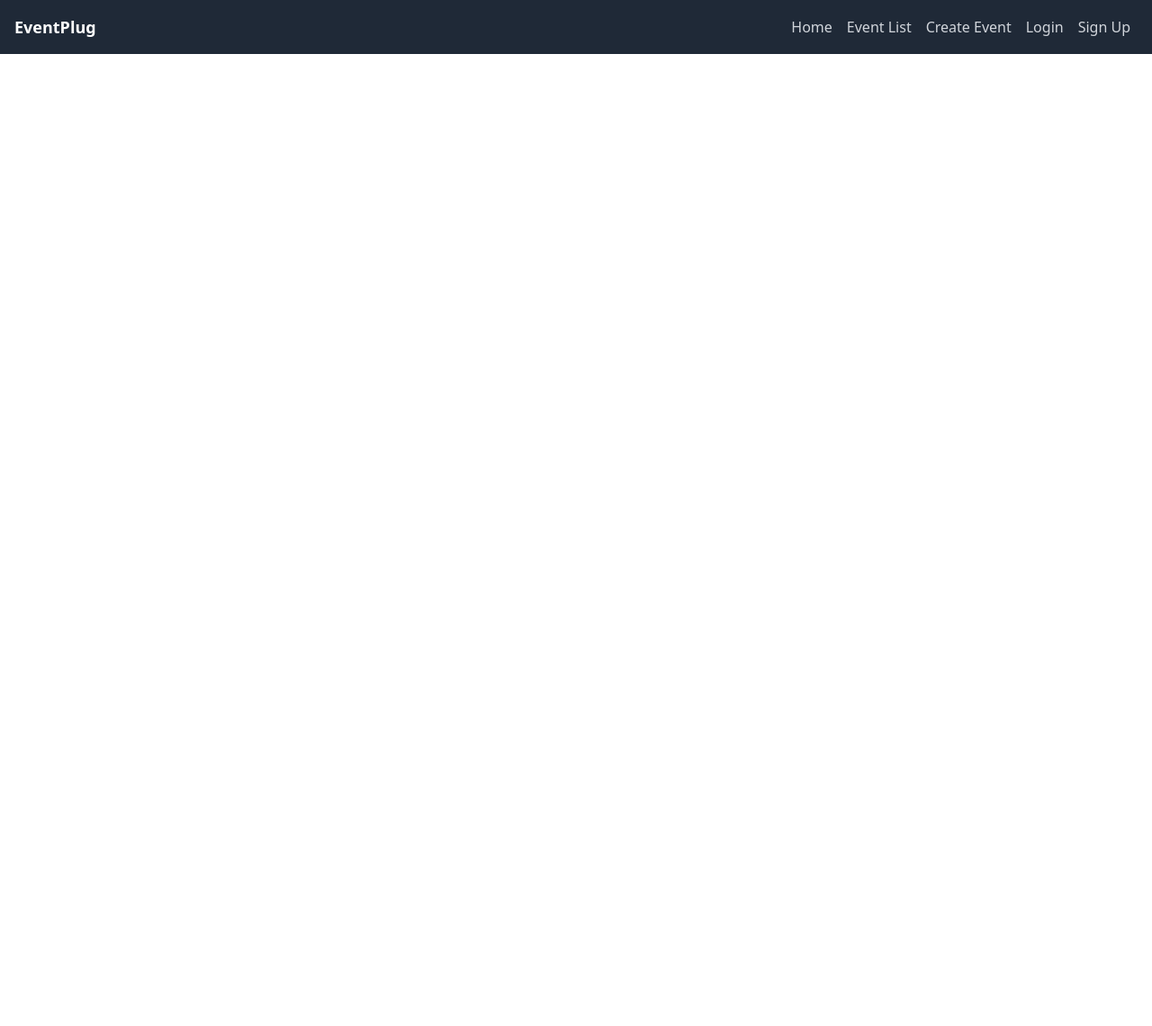
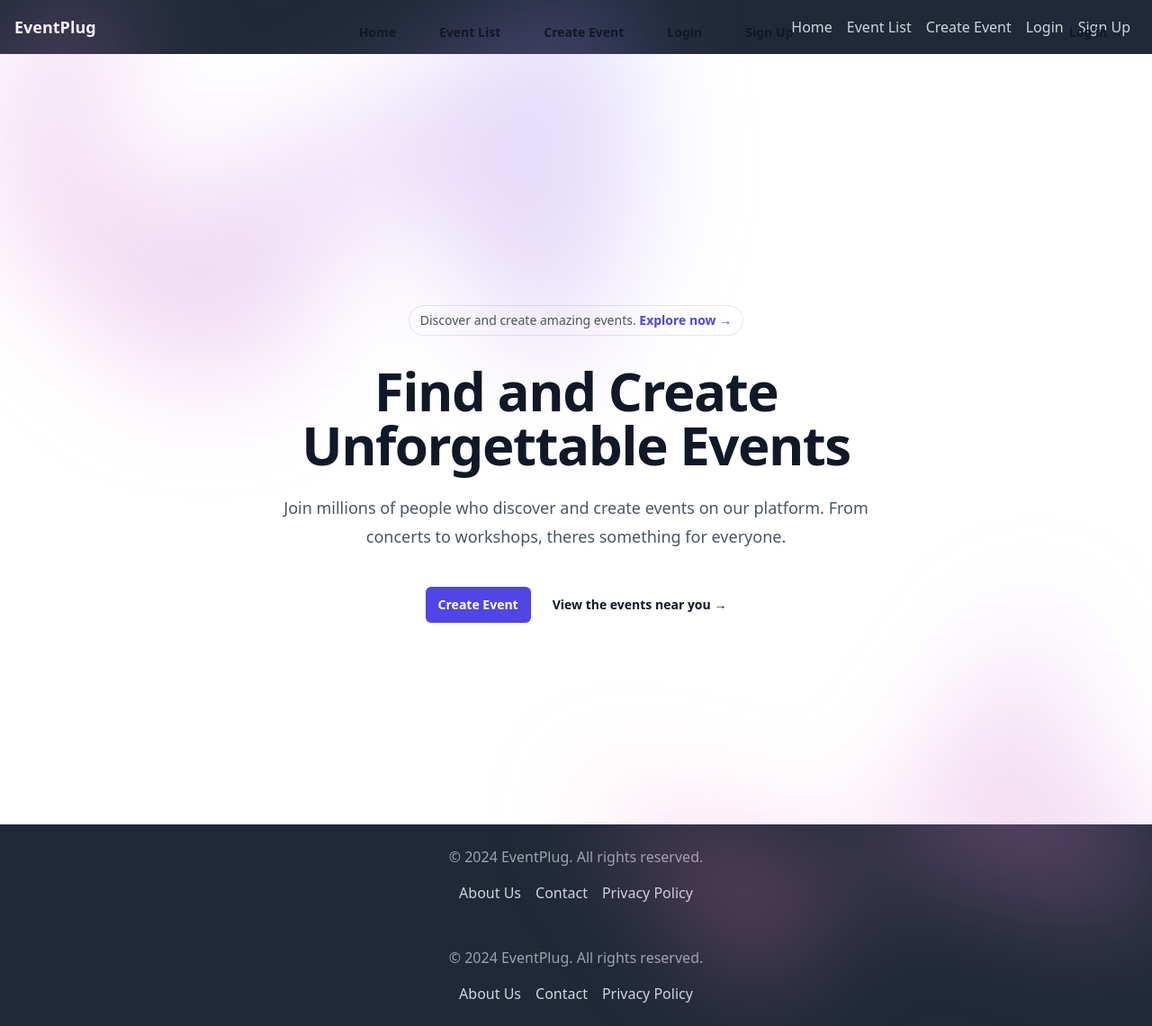
Before and after one commit to Sparklingbae/Ticketing-Website, a React (Vite) app in the folder client/: page /Home in a window 1280 px wide. Shown: the whole page at 90% size. Before the commit the page ends 800 px from the top, so only its background shows below. Built offline with nearby package versions, Linux system fonts and the light colour scheme.

Commit message:
Herosection and footer update

```diff
--- a/client/package.json
+++ b/client/package.json
@@ -10,6 +10,7 @@
     "preview": "vite preview"
   },
   "dependencies": {
+    "@headlessui/react": "^2.0.4",
     "@heroicons/react": "^2.1.3",
     "axios": "^1.7.2",
     "react": "^18.2.0",
--- a/client/src/App.jsx
+++ b/client/src/App.jsx
@@ -4,6 +4,8 @@ import Login from "./components/Login"
 import SignUp from "./components/SignUp"
 import EventList from "./components/EventList"
 import Home from './components/Home'
+import Footer from './components/Footer'
+import HeroSection from './components/HeroSection'
 
 const App = () => {
 
@@ -19,7 +21,10 @@ const App = () => {
             <Route path="/eventlist" element={<Home />} />
           </Routes>
         </BrowserRouter>
-      </div>
+
+      <Footer />
+
+    </div>
 
   )
 }
--- a/client/src/components/CreateEvent.jsx
+++ b/client/src/components/CreateEvent.jsx
@@ -0,0 +1,12 @@
+/* eslint-disable no-unused-vars */
+import React from 'react'
+
+const CreateEvent = () => {
+  return (
+    <div>
+
+    </div>
+  )
+}
+
+export default CreateEvent
--- a/client/src/components/Footer.jsx
+++ b/client/src/components/Footer.jsx
@@ -1,9 +1,19 @@
+/* eslint-disable no-unused-vars */
+import React from 'react';
+
 const Footer = () => {
   return (
-    <div>
+    <footer className="bg-gray-800 text-white py-6">
+      <div className="container mx-auto text-center">
+        <p className="text-gray-400">&copy; {new Date().getFullYear()} EventPlug. All rights reserved.</p>
+        <div className="mt-4">
+          <a href="/about" className="text-gray-300 hover:text-white mx-2">About Us</a>
+          <a href="/contact" className="text-gray-300 hover:text-white mx-2">Contact</a>
+          <a href="/privacy" className="text-gray-300 hover:text-white mx-2">Privacy Policy</a>
+        </div>
+      </div>
+    </footer>
+  );
+};
 
-    </div>
-  )
-}
-
-export default Footer
+export default Footer;
--- /dev/null
+++ b/client/src/components/HeroSection.jsx
@@ -0,0 +1,152 @@
+/* eslint-disable no-unused-vars */
+import React, { useState } from 'react';
+import { Dialog } from '@headlessui/react';
+import { Bars3Icon, XMarkIcon } from '@heroicons/react/24/outline';
+
+const navigation = [
+  { name: 'Home', href: '/' },
+  { name: 'Event List', href: '/eventlist' },
+  { name: 'Create Event', href: '/create' },
+  { name: 'Login', href: '/login' },
+  { name: 'Sign Up', href: '/register' }
+];
+
+function HeroSection() {
+  const [mobileMenuOpen, setMobileMenuOpen] = useState(false);
+
+  return (
+    <div className="bg-white">
+      <header className="absolute inset-x-0 top-0 z-50">
+        <nav className="flex items-center justify-between p-6 lg:px-8" aria-label="Global">
+          <div className="flex lg:flex-1">
+            <a href="#" className="-m-1.5 p-1.5">
+              <span className="sr-only">EventPlug</span>
+            </a>
+          </div>
+          <div className="flex lg:hidden">
+            <button
+              type="button"
+              className="-m-2.5 inline-flex items-center justify-center rounded-md p-2.5 text-gray-700"
+              onClick={() => setMobileMenuOpen(true)}
+            >
+              <span className="sr-only">Open main menu</span>
+              <Bars3Icon className="h-6 w-6" aria-hidden="true" />
+            </button>
+          </div>
+          <div className="hidden lg:flex lg:gap-x-12">
+            {navigation.map((item) => (
+              <a key={item.name} href={item.href} className="text-sm font-semibold leading-6 text-gray-900">
+                {item.name}
+              </a>
+            ))}
+          </div>
+          <div className="hidden lg:flex lg:flex-1 lg:justify-end">
+            <a href="#" className="text-sm font-semibold leading-6 text-gray-900">
+              Log in <span aria-hidden="true">&rarr;</span>
+            </a>
+          </div>
+        </nav>
+        <Dialog className="lg:hidden" open={mobileMenuOpen} onClose={() => setMobileMenuOpen(false)}>
+          <div className="fixed inset-0 z-50" />
+          <Dialog.Panel className="fixed inset-y-0 right-0 z-50 w-full overflow-y-auto bg-white px-6 py-6 sm:max-w-sm sm:ring-1 sm:ring-gray-900/10">
+            <div className="flex items-center justify-between">
+              <a href="#" className="-m-1.5 p-1.5">
+                <span className="sr-only">Your Company</span>
+                <img
+                  className="h-8 w-auto"
+                  src="https://tailwindui.com/img/logos/mark.svg?color=indigo&shade=600"
+                  alt="Your Company" />
+              </a>
+              <button
+                type="button"
+                className="-m-2.5 rounded-md p-2.5 text-gray-700"
+                onClick={() => setMobileMenuOpen(false)}
+              >
+                <span className="sr-only">Close menu</span>
+                <XMarkIcon className="h-6 w-6" aria-hidden="true" />
+              </button>
+            </div>
+            <div className="mt-6 flow-root">
+              <div className="-my-6 divide-y divide-gray-500/10">
+                <div className="space-y-2 py-6">
+                  {navigation.map((item) => (
+                    <a
+                      key={item.name}
+                      href={item.href}
+                      className="-mx-3 block rounded-lg px-3 py-2 text-base font-semibold leading-7 text-gray-900 hover:bg-gray-50"
+                    >
+                      {item.name}
+                    </a>
+                  ))}
+                </div>
+                <div className="py-6">
+                  <a
+                    href="#"
+                    className="-mx-3 block rounded-lg px-3 py-2.5 text-base font-semibold leading-7 text-gray-900 hover:bg-gray-50"
+                  >
+                    Log in
+                  </a>
+                </div>
+              </div>
+            </div>
+          </Dialog.Panel>
+        </Dialog>
+      </header>
+
+      <div className="relative isolate px-6 pt-14 lg:px-8">
+        <div
+          className="absolute inset-x-0 -top-40 -z-10 transform-gpu overflow-hidden blur-3xl sm:-top-80"
+          aria-hidden="true"
+        >
+          <div
+            className="relative left-[calc(50%-11rem)] aspect-[1155/678] w-[36.125rem] -translate-x-1/2 rotate-[30deg] bg-gradient-to-tr from-[#ff80b5] to-[#9089fc] opacity-30 sm:left-[calc(50%-30rem)] sm:w-[72.1875rem]"
+            style={{
+              clipPath: 'polygon(74.1% 44.1%, 100% 61.6%, 97.5% 26.9%, 85.5% 0.1%, 80.7% 2%, 72.5% 32.5%, 60.2% 62.4%, 52.4% 68.1%, 47.5% 58.3%, 45.2% 34.5%, 27.5% 76.7%, 0.1% 64.9%, 17.9% 100%, 27.6% 76.8%, 76.1% 97.7%, 74.1% 44.1%)',
+            }} />
+        </div>
+        <div className="mx-auto max-w-2xl py-32 sm:py-48 lg:py-56">
+          <div className="hidden sm:mb-8 sm:flex sm:justify-center">
+            <div className="relative rounded-full px-3 py-1 text-sm leading-6 text-gray-600 ring-1 ring-gray-900/10 hover:ring-gray-900/20">
+              Discover and create amazing events.{' '}
+              <a href="#" className="font-semibold text-indigo-600">
+                <span className="absolute inset-0" aria-hidden="true" />
+                Explore now <span aria-hidden="true">&rarr;</span>
+              </a>
+            </div>
+          </div>
+          <div className="text-center">
+            <h1 className="text-4xl font-bold tracking-tight text-gray-900 sm:text-6xl">
+              Find and Create Unforgettable Events
+            </h1>
+            <p className="mt-6 text-lg leading-8 text-gray-600">
+              Join millions of people who discover and create events on our platform. From concerts to workshops, theres something for everyone.
+            </p>
+            <div className="mt-10 flex items-center justify-center gap-x-6">
+              <a
+                href="/create"
+                className="rounded-md bg-indigo-600 px-3.5 py-2.5 text-sm font-semibold text-white shadow-sm hover:bg-indigo-500 focus-visible:outline focus-visible:outline-2 focus-visible:outline-offset-2 focus-visible:outline-indigo-600"
+              >
+                Create Event
+              </a>
+              <a href="/eventlist" className="text-sm font-semibold leading-6 text-gray-900">
+                View the events near you <span aria-hidden="true">→</span>
+              </a>
+            </div>
+          </div>
+        </div>
+        <div
+          className="absolute inset-x-0 top-[calc(100%-13rem)] -z-10 transform-gpu overflow-hidden blur-3xl sm:top-[calc(100%-30rem)]"
+          aria-hidden="true"
+        >
+          <div
+            className="relative left-[calc(50%+3rem)] aspect-[1155/678] w-[36.125rem] -translate-x-1/2 bg-gradient-to-tr from-[#ff80b5] to-[#9089fc] opacity-30 sm:left-[calc(50%+36rem)] sm:w-[72.1875rem]"
+            style={{
+              clipPath: 'polygon(74.1% 44.1%, 100% 61.6%, 97.5% 26.9%, 85.5% 0.1%, 80.7% 2%, 72.5% 32.5%, 60.2% 62.4%, 52.4% 68.1%, 47.5% 58.3%, 45.2% 34.5%, 27.5% 76.7%, 0.1% 64.9%, 17.9% 100%, 27.6% 76.8%, 76.1% 97.7%, 74.1% 44.1%)',
+            }} />
+        </div>
+      </div>
+    </div>
+  );
+}
+
+export default HeroSection;
--- a/client/src/components/Home.jsx
+++ b/client/src/components/Home.jsx
@@ -1,8 +1,14 @@
 /* eslint-disable no-unused-vars */
-import React from 'react';
+import React, { useState } from 'react';
+import { Dialog } from '@headlessui/react';
+import { Bars3Icon, XMarkIcon } from '@heroicons/react/24/outline';
+import HeroSection from './HeroSection';
+import Footer from './Footer';
+
 
 const Home = () => {
   return (
+    <>
       <nav className="bg-gray-800 p-4">
         <div className="container mx-auto flex justify-between items-center">
           <a href="/" className="text-white text-lg font-bold">EventPlug</a>
@@ -15,6 +21,10 @@ const Home = () => {
           </div>
         </div>
       </nav>
+      <HeroSection />
+      <Footer />
+    </>
   );
 };
+
 export default Home;
--- a/client/src/components/Login.jsx
+++ b/client/src/components/Login.jsx
@@ -1,3 +1,6 @@
+/* eslint-disable no-unused-vars */
+import HeroSection from "./HeroSection";
+
 /*
   This example requires some changes to your config:
 
```
Also changed, not shown: 1 other file (tests, documents, lock files or other folders). Lines whose indentation alone changed are shown as unchanged.
